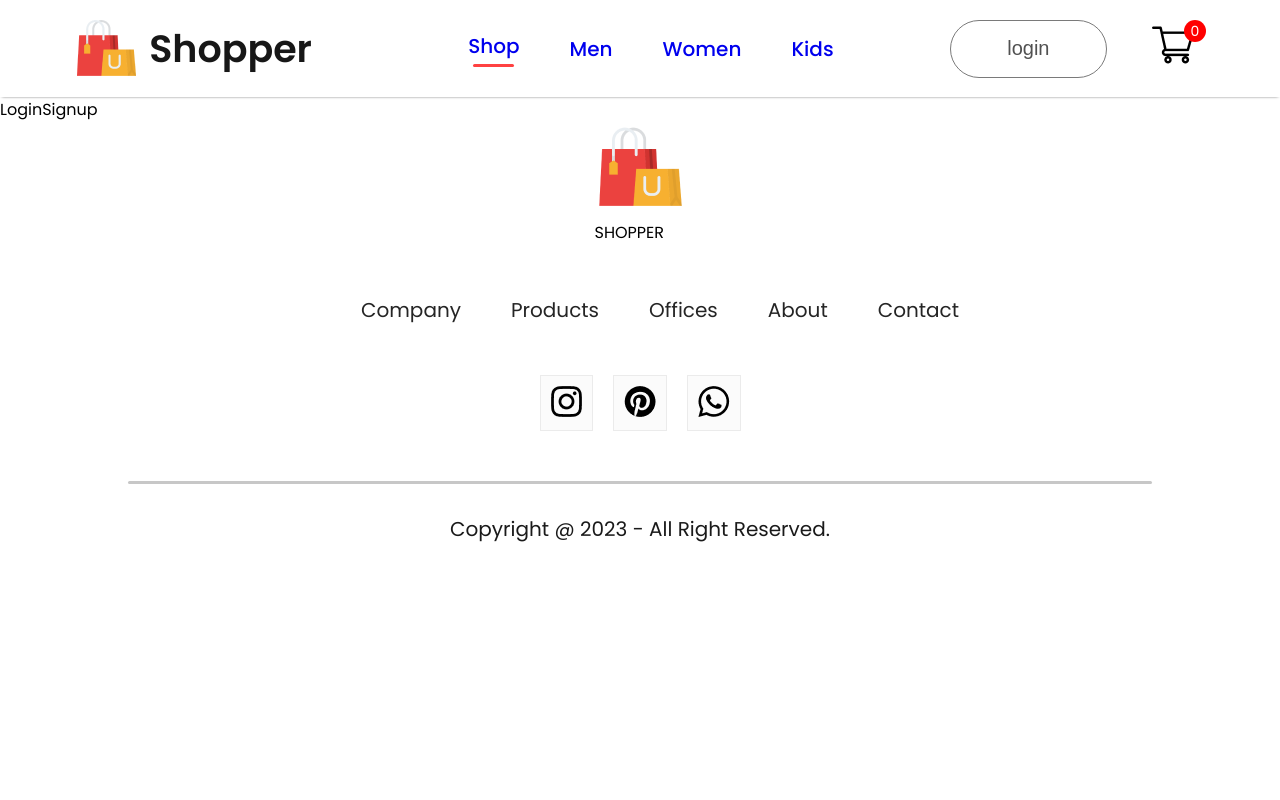
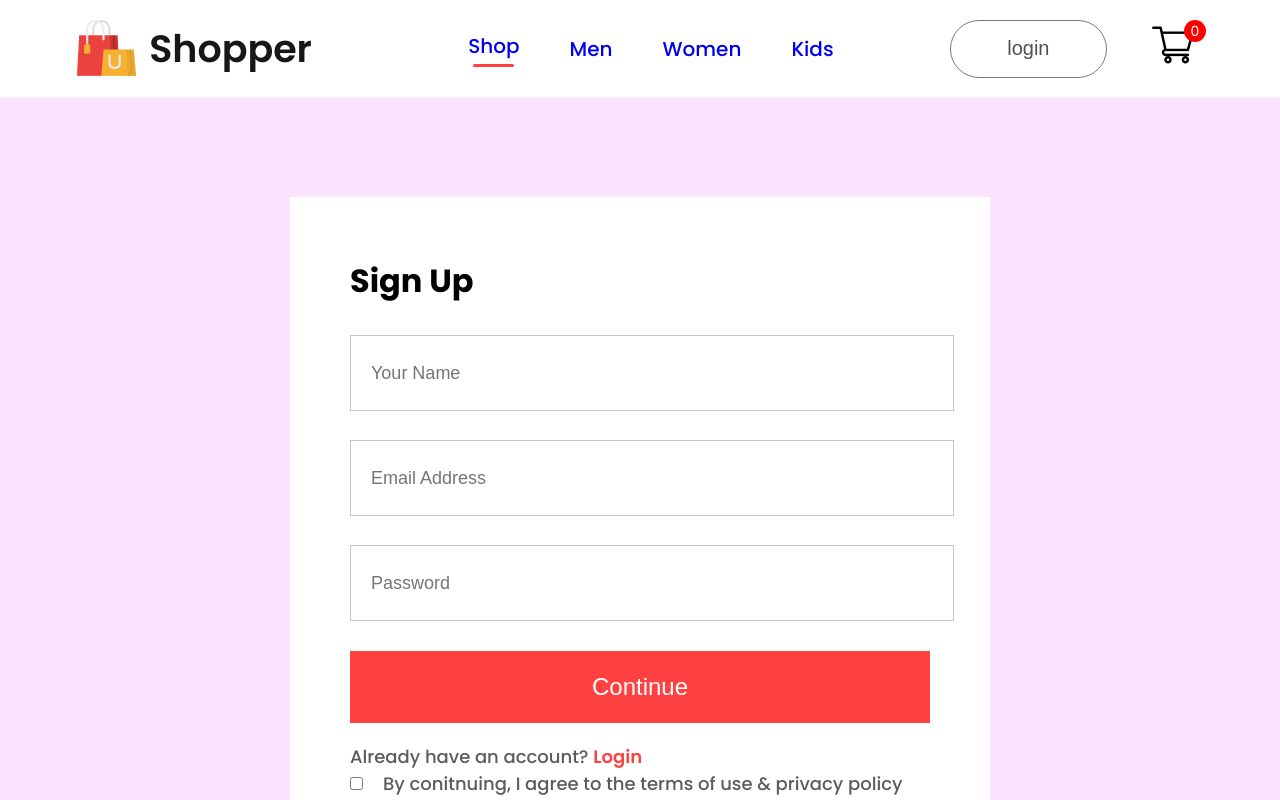
Before and after one commit to alexangria1992/shopper_website_frontend, a React (Create React App) app: page /login in a window 1280 px wide. Shown: the top 800 px of the page. Built offline with nearby package versions, Linux system fonts and the light colour scheme.

Commit message:
sign up page

```diff
--- /dev/null
+++ b/src/Pages/CSS/LoginSignup.css
@@ -0,0 +1,68 @@
+.loginsignup {
+  width: 100%;
+  height: 80vh;
+  background: #fce3fe;
+  padding-top: 100px;
+}
+
+.loginsignup-container {
+  width: 580px;
+  height: 600px;
+  background: white;
+  margin: auto;
+  padding: 40px 60px;
+}
+
+.loginsignup-container h1 {
+  margin: 20px 0px;
+}
+
+.loginsignup-fields {
+  display: flex;
+  flex-direction: column;
+  gap: 29px;
+  margin-top: 30px;
+}
+
+.loginsignup-fields input {
+  height: 72px;
+  width: 100%;
+  padding-left: 20px;
+  border: 1px solid #c9c9c9;
+  outline: none;
+  color: #5c5c5c;
+  font-size: 18px;
+}
+
+.loginsignup-container button {
+  width: 580px;
+  height: 72px;
+  color: white;
+  background: #ff4141;
+  margin-top: 30px;
+  border: none;
+  font-size: 24px;
+  font-weight: 500;
+  cursor: pointer;
+}
+
+.loginsignup-login {
+  margin-top: 20px;
+  color: #5c5c5c;
+  font-size: 18px;
+  font-weight: 500;
+}
+
+.loginsignup-login span {
+  color: #ff4141;
+  font-weight: 600;
+}
+
+.loginsignup-agree {
+  display: flex;
+  align-items: center;
+  gap: 20px;
+  color: #5c5c5c;
+  font-size: 18px;
+  font-weight: 500;
+}
--- a/src/Pages/LoginSignup.jsx
+++ b/src/Pages/LoginSignup.jsx
@@ -1,7 +1,26 @@
 import React from 'react';
-
+import './CSS/LoginSignup.css';
 const LoginSignup = () => {
-  return <div>LoginSignup</div>;
+  return (
+    <div className='loginsignup'>
+      <div className='loginsignup-container'>
+        <h1>Sign Up</h1>
+        <div className='loginsignup-fields'>
+          <input type='text' placeholder='Your Name' />
+          <input type='email' placeholder='Email Address' />
+          <input type='password' placeholder='Password' />
+        </div>
+        <button>Continue</button>
+        <p className='loginsignup-login'>
+          Already have an account? <span>Login</span>
+        </p>
+        <div className='loginsignup-agree'>
+          <input type='checkbox' name='' id='' />
+          <p>By conitnuing, I agree to the terms of use & privacy policy </p>
+        </div>
+      </div>
+    </div>
+  );
 };
 
 export default LoginSignup;
```
